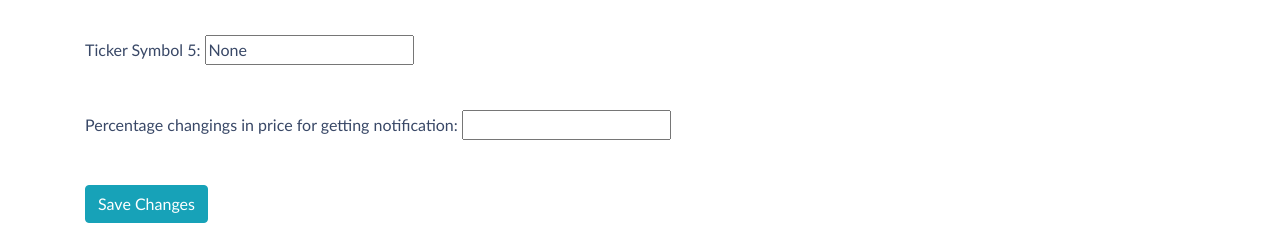
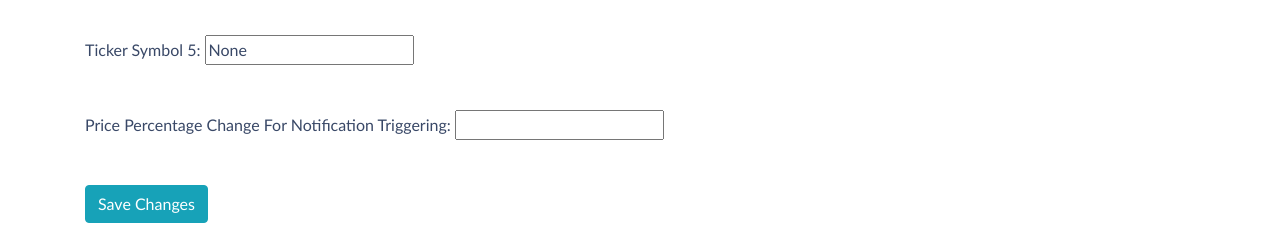
Before and after one commit to Stock-News-Monitoring-Program/Final_Version_With_Notifications, a Flask app: page /edit_stock in a window 1280 px wide. Shown: the part 572-797 px from the top of the page. Run offline with Flask 3, Linux system fonts and the light colour scheme; the visitor is signed in with stand-in values (Sample User, id 1); some libraries are stand-ins or nearby versions.

Commit message:
Update stock_settings.html

```diff
--- a/website/templates/stock_settings.html
+++ b/website/templates/stock_settings.html
@@ -31,7 +31,7 @@
     <label for="stock_5">Ticker Symbol 5:</label>
     <input type="text" id="stock_5" name="stock_5" value="{{ user.stock_5 }}"><br>
     <p>&nbsp;</p>
-    <label for="percentage_difference_limit">Percentage changings in price for getting notification:</label>
+    <label for="percentage_difference_limit">Price Percentage Change For Notification Triggering:</label>
     <input type="number" id="percentage_difference_limit" name="percentage_difference_limit" step="0.01" value="{{ current_user.percentage_difference_limit }}"><br>
     <p>&nbsp;</p>
     <input type="submit" value="Save Changes" class="btn btn-info">
```
